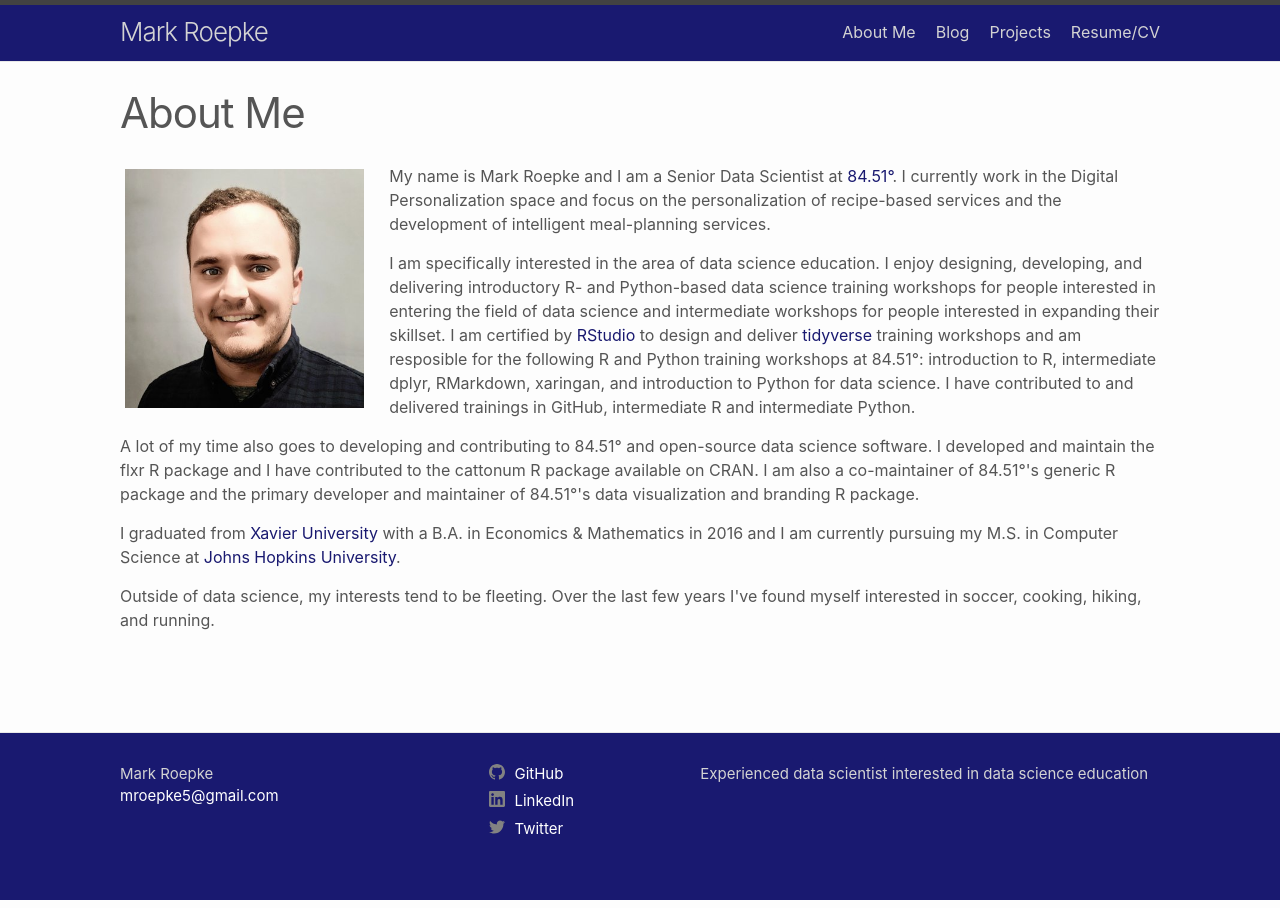
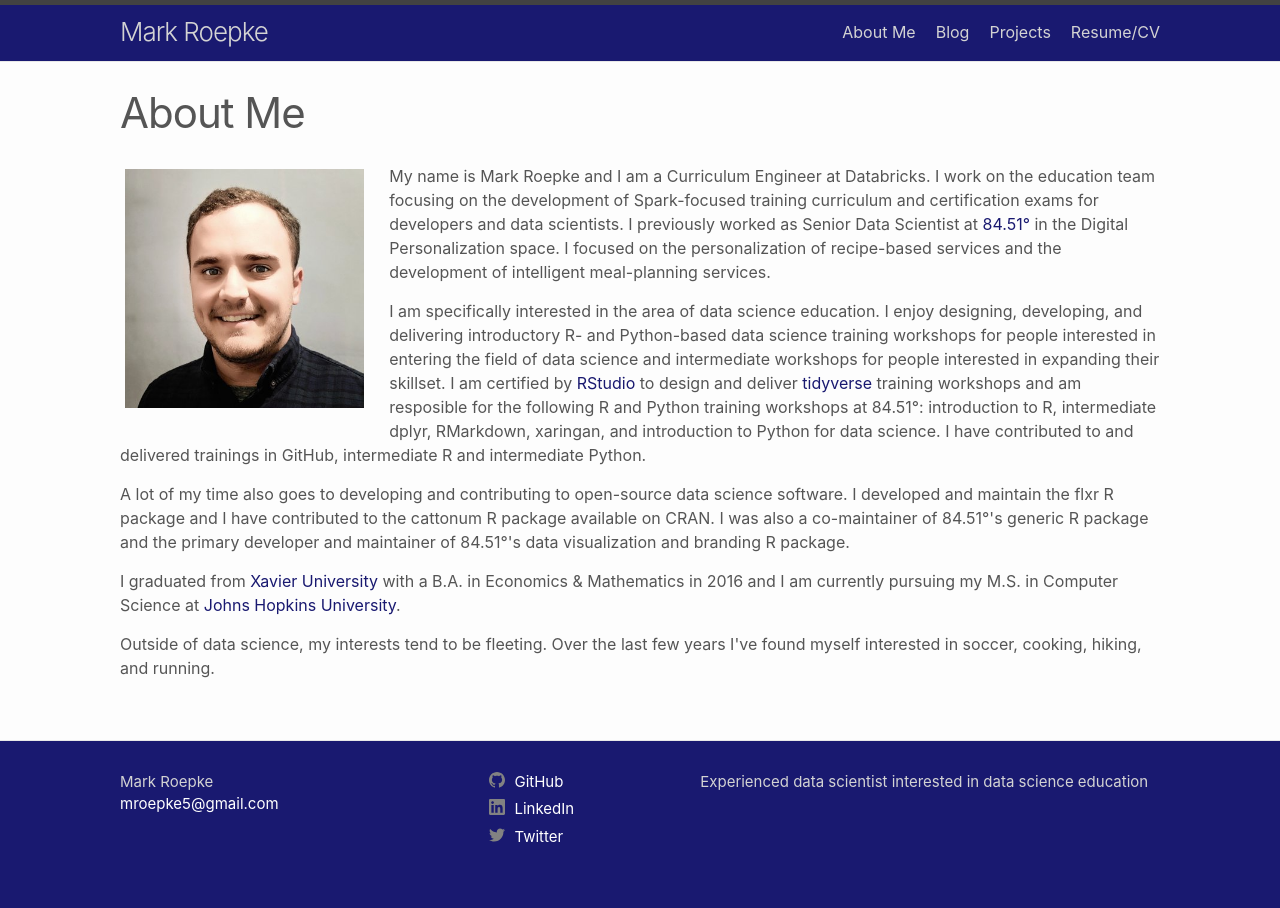
Before and after one commit to markroepke/my-site, a Jekyll site: the page built from about_me.md, in a window 1280 px wide. Built offline with Jekyll 4.4.1, drawn with Linux system fonts in a browser that asks for light colours.

Commit message:
Update website for job

```diff
--- a/_layouts/home.html
+++ b/_layouts/home.html
@@ -18,7 +18,7 @@ layout: default
     <img src="assets/mark.jpg" style="width:23%; height:23%; padding:20px 20px 20px 20px; display:block;"/>
     </center>
     <p>
-    For my day job, I work as a Senior Data Scientist at <a href="http://www.8451.com" class="class2">84.51°</a> in the Digital Personalization space and focus on the personalization of recipe-based services and the development of intelligent meal-planning services.
+    For my day job, I work as a Curriculum Engineer at Databricks in the education space and focus on the design and development of Spark-focused training curriculum and certification exams for developers and data scientists.
     </p>
     <p>
     I am specifically interested in the area of data science education and provide data science workshops in various data science technologies. I have given workshops in corporate and university settings in R, Python, and GitHub. I am certified by <a href="http://www.rstudio.com" class="class2">RStudio</a> to design and deliver <a href="http://www.tidyverse.org" class="class2">tidyverse</a> training workshops. If you're interested in connecting about providing a data science training workshop, feel free to contact me using a method at the bottom of the site.
--- a/about_me.md
+++ b/about_me.md
@@ -8,13 +8,13 @@ permalink: /about-me
 <img src="../assets/mark.jpg" style="width:23%; height:23%; float:left; padding:5px 25px 25px 5px; display:block;"/>
 
 <p>
-My name is Mark Roepke and I am a Senior Data Scientist at <a href="http://www.8451.com" class="class2">84.51°</a>. I currently work in the Digital Personalization space and focus on the personalization of recipe-based services and the development of intelligent meal-planning services.
+My name is Mark Roepke and I am a Curriculum Engineer at Databricks. I work on the education team focusing on the development of Spark-focused training curriculum and certification exams for developers and data scientists. I previously worked as Senior Data Scientist at <a href="http://www.8451.com" class="class2">84.51°</a> in the Digital Personalization space. I focused on the personalization of recipe-based services and the development of intelligent meal-planning services.
 </p>
 <p>
 I am specifically interested in the area of data science education. I enjoy designing, developing, and delivering introductory R- and Python-based data science training workshops for people interested in entering the field of data science and intermediate workshops for people interested in expanding their skillset. I am certified by <a href="http://www.rstudio.com" class="class2">RStudio</a> to design and deliver <a href="http://www.tidyverse.org" class="class2">tidyverse</a> training workshops and am resposible for the following R and Python training workshops at 84.51°: introduction to R, intermediate dplyr, RMarkdown, xaringan, and introduction to Python for data science. I have contributed to and delivered trainings in GitHub, intermediate R and intermediate Python.
 </p>
 <p>
-A lot of my time also goes to developing and contributing to 84.51° and open-source data science software. I developed and maintain the flxr R package and I have contributed to the cattonum R package available on CRAN. I am also a co-maintainer of 84.51°'s generic R package and the primary developer and maintainer of 84.51°'s data visualization and branding R package.
+A lot of my time also goes to developing and contributing to open-source data science software. I developed and maintain the flxr R package and I have contributed to the cattonum R package available on CRAN. I was also a co-maintainer of 84.51°'s generic R package and the primary developer and maintainer of 84.51°'s data visualization and branding R package.
 </p>
 <p>
 I graduated from <a href="http://www.xavier.edu" class="class2">Xavier University</a> with a B.A. in Economics & Mathematics in 2016 and I am currently pursuing my M.S. in Computer Science at <a href="http://www.jhu.edu" class="class2">Johns Hopkins University</a>.
```
